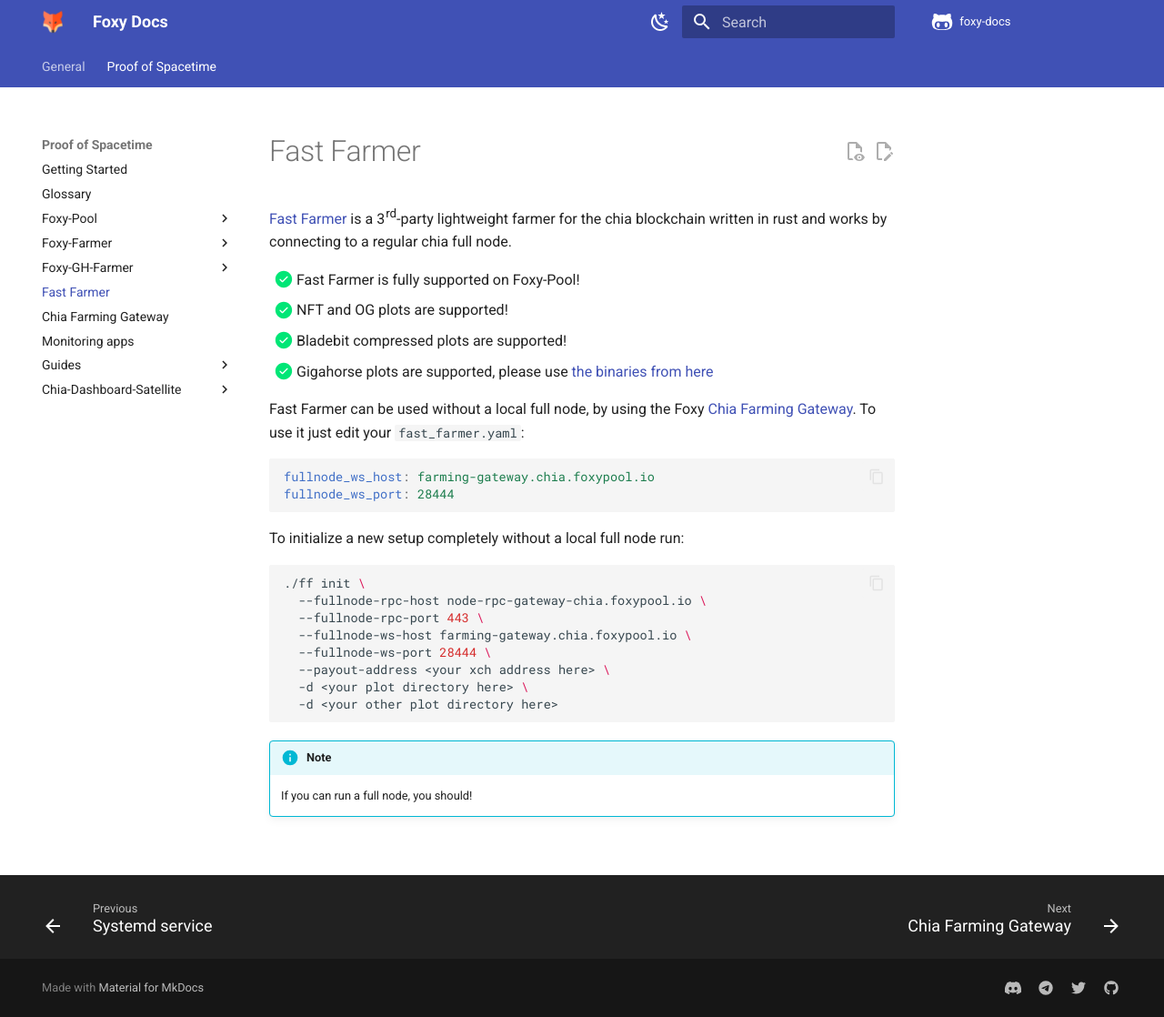
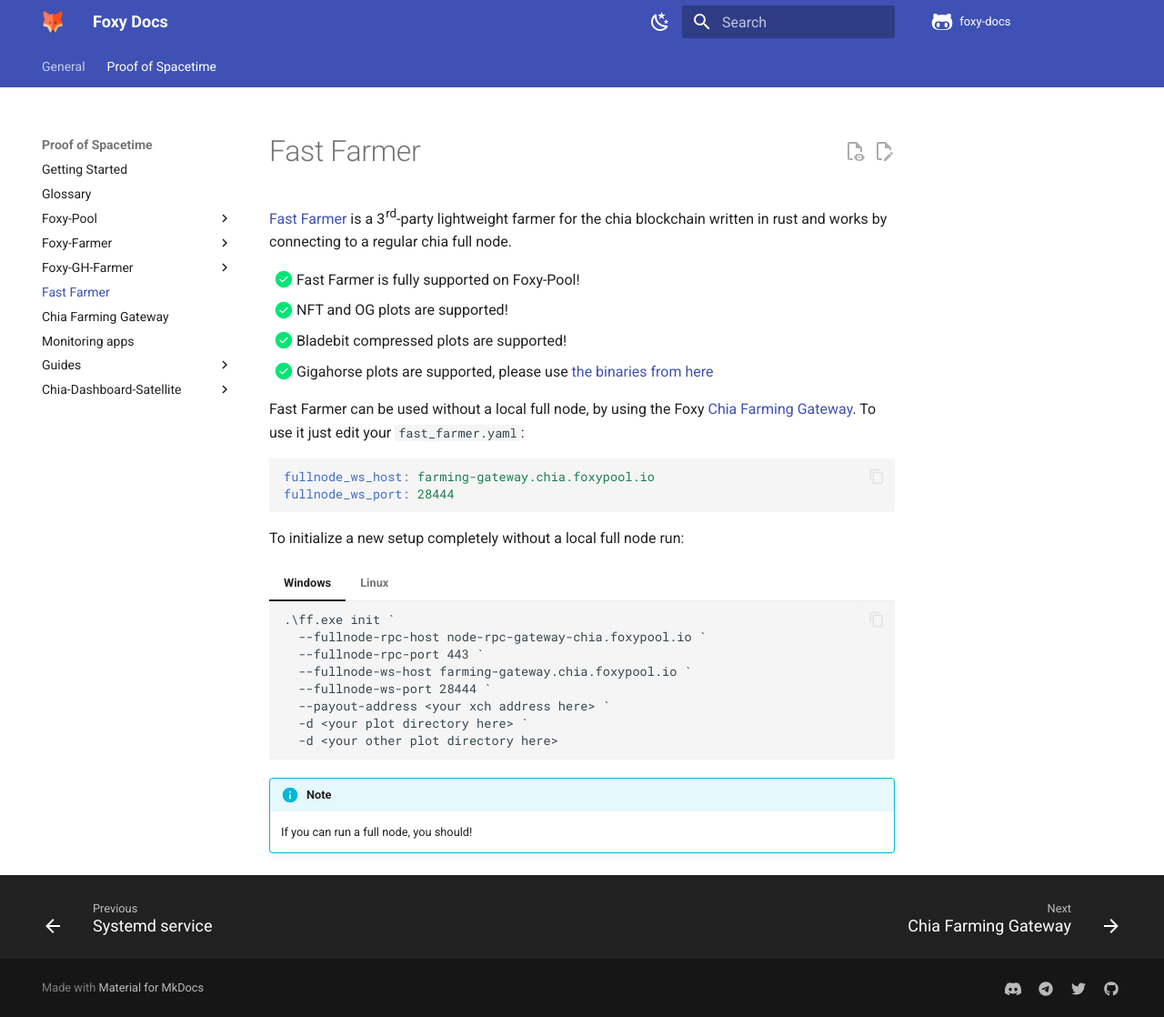
Before and after one commit to foxypool/docs, an MkDocs documentation site: the page built from docs/proof-of-spacetime/fast-farmer/index.md, in a window 1280 px wide and 1118 px high. Shown: the whole window at 91% size. Built offline with MkDocs 1.6.1 and Material for MkDocs 9.7.7, drawn with Linux system fonts in a browser that asks for light colours; comment, search, counter and statistics services are not loaded.

Commit message:
Add windows init command for fast farmer

````diff
--- a/docs/proof-of-spacetime/fast-farmer/index.md
+++ b/docs/proof-of-spacetime/fast-farmer/index.md
@@ -17,16 +17,29 @@
 ```
 
 To initialize a new setup completely without a local full node run:
-```bash
-./ff init \
-  --fullnode-rpc-host node-rpc-gateway-chia.foxypool.io \
-  --fullnode-rpc-port 443 \
-  --fullnode-ws-host farming-gateway.chia.foxypool.io \
-  --fullnode-ws-port 28444 \
-  --payout-address <your xch address here> \
-  -d <your plot directory here> \
-  -d <your other plot directory here>
-```
+=== "Windows"
+    ```ps
+    .\ff.exe init `
+      --fullnode-rpc-host node-rpc-gateway-chia.foxypool.io `
+      --fullnode-rpc-port 443 `
+      --fullnode-ws-host farming-gateway.chia.foxypool.io `
+      --fullnode-ws-port 28444 `
+      --payout-address <your xch address here> `
+      -d <your plot directory here> `
+      -d <your other plot directory here>
+    ```
+
+=== "Linux"
+    ```bash
+    ./ff init \
+      --fullnode-rpc-host node-rpc-gateway-chia.foxypool.io \
+      --fullnode-rpc-port 443 \
+      --fullnode-ws-host farming-gateway.chia.foxypool.io \
+      --fullnode-ws-port 28444 \
+      --payout-address <your xch address here> \
+      -d <your plot directory here> \
+      -d <your other plot directory here>
+    ```
 
 !!! info "Note"
     If you can run a full node, you should!
````
